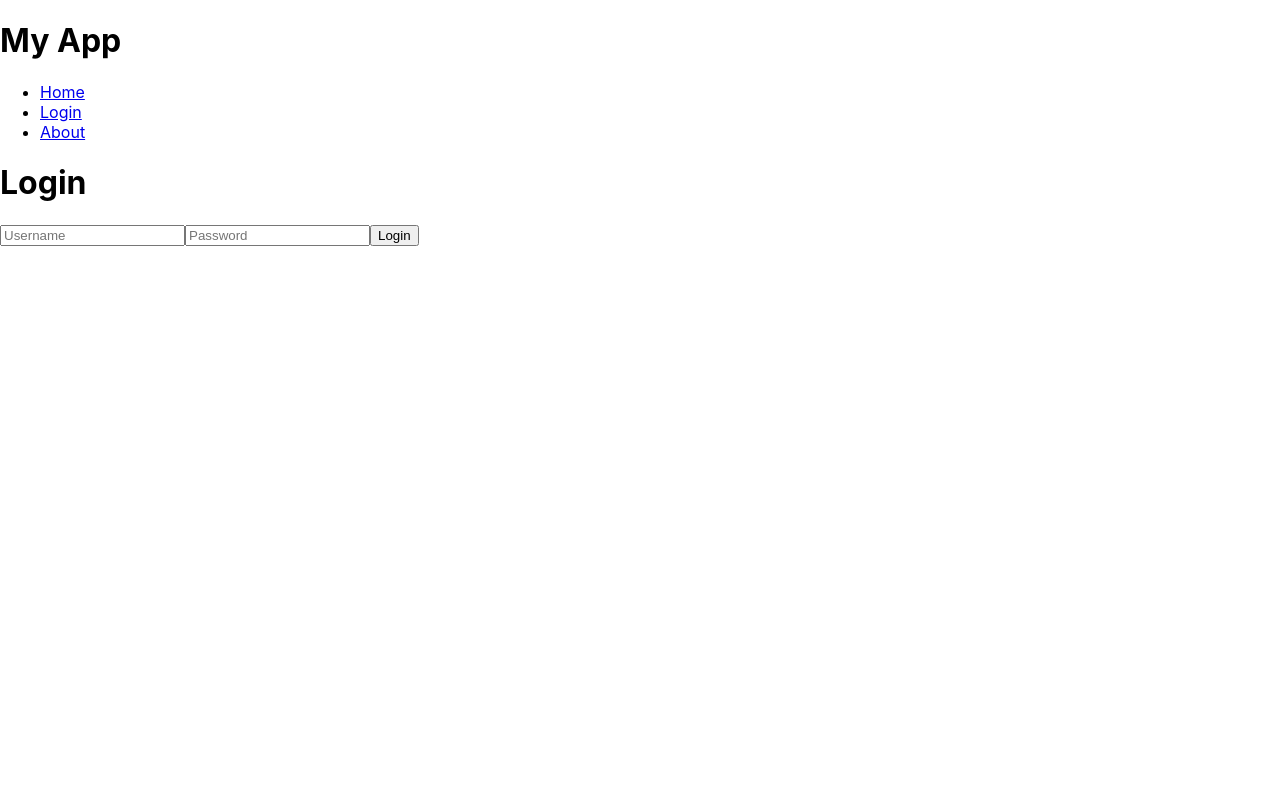
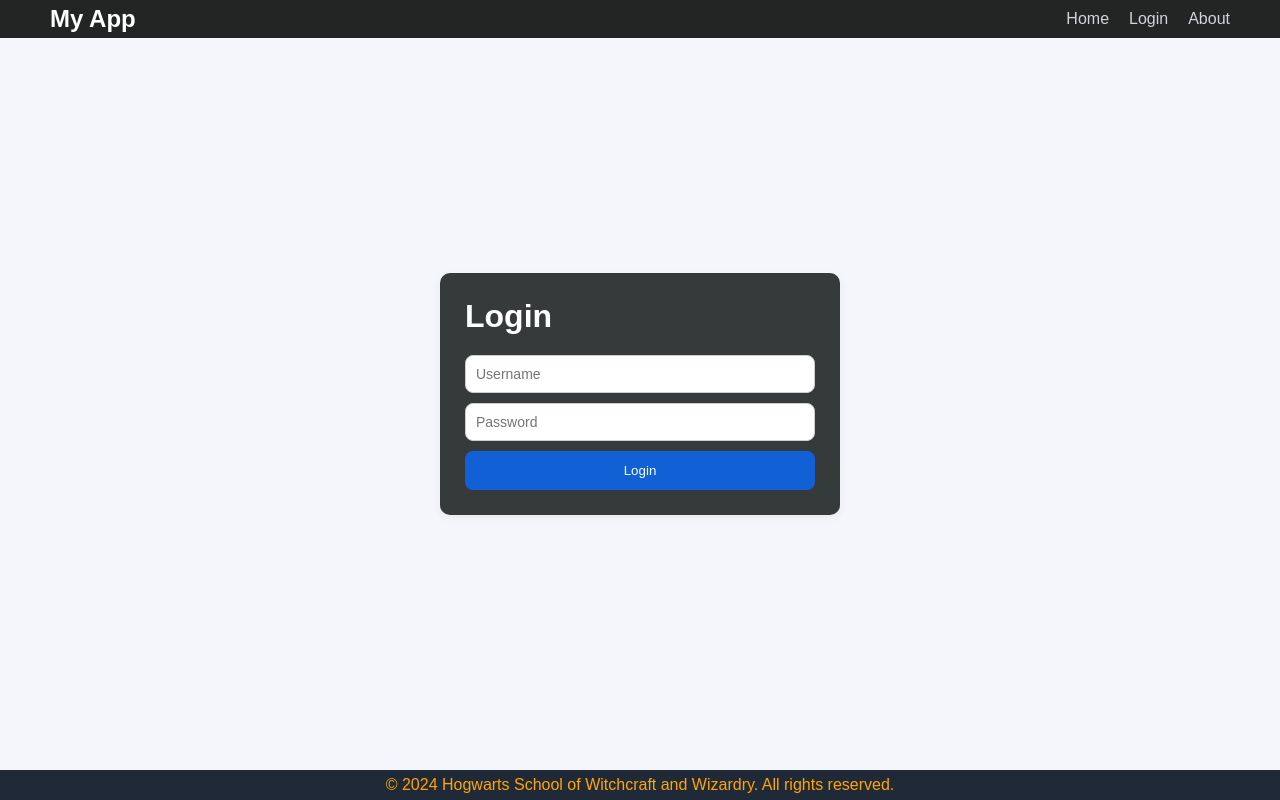
Before and after one commit to mecsung/CTAPDEVL-BSCS231A, a React (Create React App) app in the folder frontend/: page /login in a window 1280 px wide. Built offline with nearby package versions, Linux system fonts and the light colour scheme.

Commit message:
anastacio-act4
styled css, created footer component,

```diff
--- a/frontend/src/App.js
+++ b/frontend/src/App.js
@@ -4,6 +4,7 @@ import Home from './pages/home';
 import Login from './pages/Login';
 import About from './pages/About';
 import Navbar from './components/navbar';
+import Footer from './components/footer';
 
 function App() {
   return (
@@ -23,12 +24,14 @@ function App() {
             element={<Login />}
             />
         <Route
-            path='/About'
+            path='/about'
             element={<About />}
             />
           </Routes>
 
         </div>
+
+      <Footer />
       </BrowserRouter>
    </div>
   );
--- /dev/null
+++ b/frontend/src/components/footer.js
@@ -0,0 +1,11 @@
+const Footer = () => {
+    return (
+        <footer>
+            <div className="container">
+                <p>&copy; 2024 Hogwarts School of Witchcraft and Wizardry. All rights reserved.</p>
+            </div>
+        </footer>
+    );
+ }
+
+export default Footer;
--- a/frontend/src/components/navbar.js
+++ b/frontend/src/components/navbar.js
@@ -8,7 +8,7 @@ const Navbar = () => {
                     <ul>
                         <li><Link to ="/">Home</Link></li>
                         <li><Link to ="/login">Login</Link></li>
-                        <li><Link to ="/About">About</Link></li>
+                        <li><Link to ="/about">About</Link></li>
                     </ul>
                 </nav>
             </div>
--- a/frontend/src/index.css
+++ b/frontend/src/index.css
@@ -1,13 +1,136 @@
-body {
+* {
   margin: 0;
-  font-family: -apple-system, BlinkMacSystemFont, 'Segoe UI', 'Roboto', 'Oxygen',
-    'Ubuntu', 'Cantarell', 'Fira Sans', 'Droid Sans', 'Helvetica Neue',
-    sans-serif;
-  -webkit-font-smoothing: antialiased;
-  -moz-osx-font-smoothing: grayscale;
+  padding: 0;
+  box-sizing: border-box;
 }
 
-code {
-  font-family: source-code-pro, Menlo, Monaco, Consolas, 'Courier New',
-    monospace;
+body, html {
+  font-family: Arial, sans-serif;
+  background-color: #f4f6fb;
+  color: #333;
+  height: 100%;
 }
+
+.App {
+  display: flex;
+  flex-direction: column;
+  min-height: 100vh;
+}
+
+.pages{
+  flex: 1;
+}
+.container {
+  max-width: 1200px;
+  margin: 0 auto;
+  padding: 5px 10px;
+
+}
+
+header {
+  background-color: #232424;
+}
+
+/*navbar*/
+header .container {
+  display: flex;
+  justify-content: space-between;
+  align-items: center;
+}
+
+header h1 {
+  color: rgb(255, 255, 255);
+  font-size: 24px;
+
+}
+
+nav ul {
+  display: flex;
+  list-style: none;
+  gap: 20px;
+}
+
+nav a {
+  text-decoration: none;
+  color: #d1d5db;
+  transition: 0.3s;
+}
+
+nav a:hover {
+  color: #60a5fa;
+}
+
+.pages {
+  padding: 30px;
+  display: flex;
+  justify-content: center;
+}
+
+.pages > * {
+  width: 100%;
+  max-width: 800px;
+  background: white;
+  padding: 25px;
+  border-radius: 10px;
+  box-shadow: 0 3px 10px rgba(0,0,0,0.05);
+}
+
+/* pooter */
+footer {
+  background: #1f2937;
+  color: #d1d5db;
+  text-align: center;
+  padding: 1px 0;
+  margin-top: 20px;
+}
+
+footer .container{
+  color:#ffa600
+}
+
+/* login pej */
+.login {
+  width: 100%;
+  max-width: 400px;
+  margin:  auto;
+  background-color: #373a3a;
+
+}
+
+.login h1 {
+  margin-bottom: 20px;
+  color: #ffffff;
+}
+
+.login form {
+  display: flex;
+  flex-direction: column;
+  gap: 10px;
+
+}
+
+.login input {
+  padding: 10px;
+  border: 1px solid #ccc;
+  border-radius: 8px;
+  font-size: 14px;
+}
+
+.login input:focus {
+  outline: none;
+  border-color: #3b82f6;
+}
+
+.login button {
+  padding: 12px;
+  background: #1160d6;
+  color: white;
+  border: none;
+  border-radius: 8px;
+  cursor: pointer;
+  transition: 0.3s;
+}
+
+.login button:hover {
+  background: #2563eb;
+}
--- a/frontend/src/pages/About.js
+++ b/frontend/src/pages/About.js
@@ -1,7 +1,21 @@
 const About =() => {
     return(
         <div className = "About">
-            <h1>About This Page</h1>
+            <h1>The Sacrifice Play</h1>
+            <p><strong>Harry:</strong> Wait a minute.</p>
+            <p><strong>Ron:</strong> You understand right, Harry. Once I make my move, the Queen will take me. Then you're free to check the King.</p>
+            <p><strong>Harry:</strong> No. Ron, no!</p>
+            <p><strong>Hermione:</strong> What is it?</p>
+            <p><strong>Harry:</strong> He's going to sacrifice himself.</p>
+            <p><strong>Hermione:</strong> No, you can't! There must be another way!</p>
+            <p><strong>Ron:</strong> Do you want to stop Snape from getting that Stone or not? Harry, it's you that has to go on. I know it. Not me. Not Hermione. You!</p>
+            <p><strong>Ron:</strong> Knight to H3. Check.</p>
+            <p><strong>Harry:</strong> RON! No, don't move! Don't forget, we're still playing.</p>
+            <p><strong>Harry:</strong> Checkmate.</p>
+            <p><strong>Harry:</strong> Take care of Ron. Then go to the owlery. Send a message to Dumbledore. Ron's right. I have to go on.</p>
+            <p><strong>Hermione:</strong> You'll be okay, Harry. You're a great wizard. You really are.</p>
+            <p><strong>Harry:</strong> Not as good as you.</p>
+            <p><strong>Hermione:</strong> Me? Books and cleverness. There are more important things. Friendship and bravery. And Harry, just be careful.</p>
         </div>
     );
 };
--- a/frontend/src/pages/Login.js
+++ b/frontend/src/pages/Login.js
@@ -5,6 +5,7 @@ const Login =() => {
             <form>
                 <input type ="text" placeholder ="Username"></input>
                 <input type ="password" placeholder ="Password"></input>
+
                 <button type ="submit">Login</button>
             </form>
         </div>
--- a/frontend/src/pages/home.js
+++ b/frontend/src/pages/home.js
@@ -1,7 +1,12 @@
 const Home = () => {
     return (
         <div className = "home">
-            <h1>What's up homie</h1>
+            <h1>Yer a wizard, Harry!</h1>
+             <img
+                src="https://media0.giphy.com/media/v1.Y2lkPTc5MGI3NjExYnQ1cTRyNHA4dWh5eTIyNHR6b2VkYnYydDRzOWVxbDBiaHVhd3g4eCZlcD12MV9pbnRlcm5hbF9naWZfYnlfaWQmY3Q9Zw/eax0rh3OERAYg/giphy.gif"
+                alt="Hagrid"
+            />
+
         </div>
     );
 };
```
Also changed, not shown: 2 other files (tests, documents, lock files or other folders).
